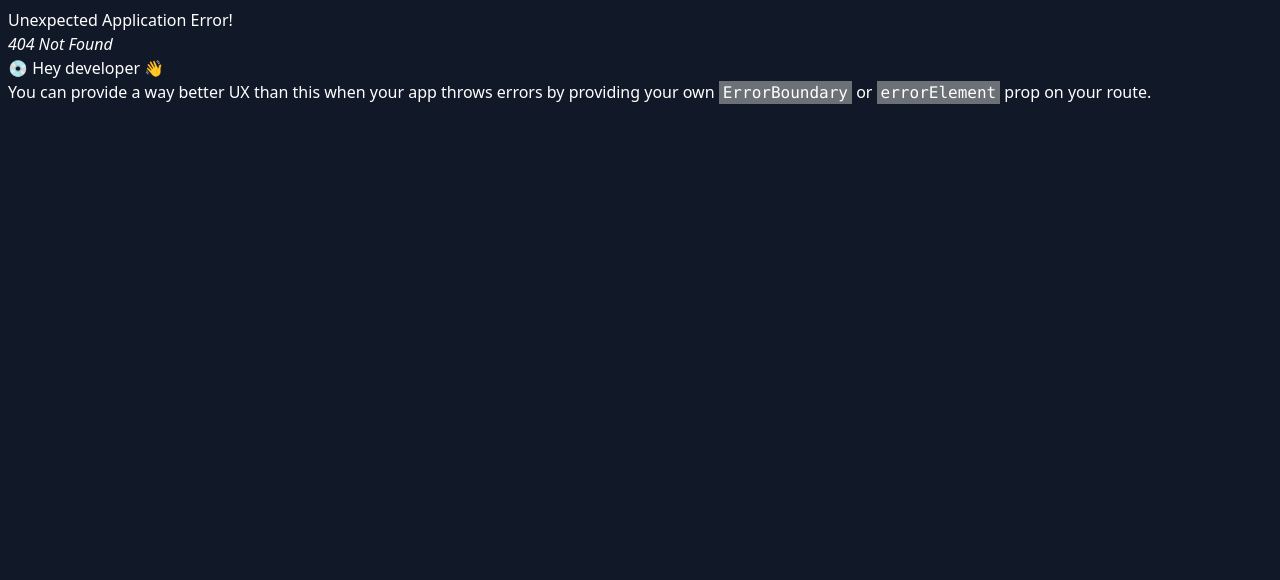
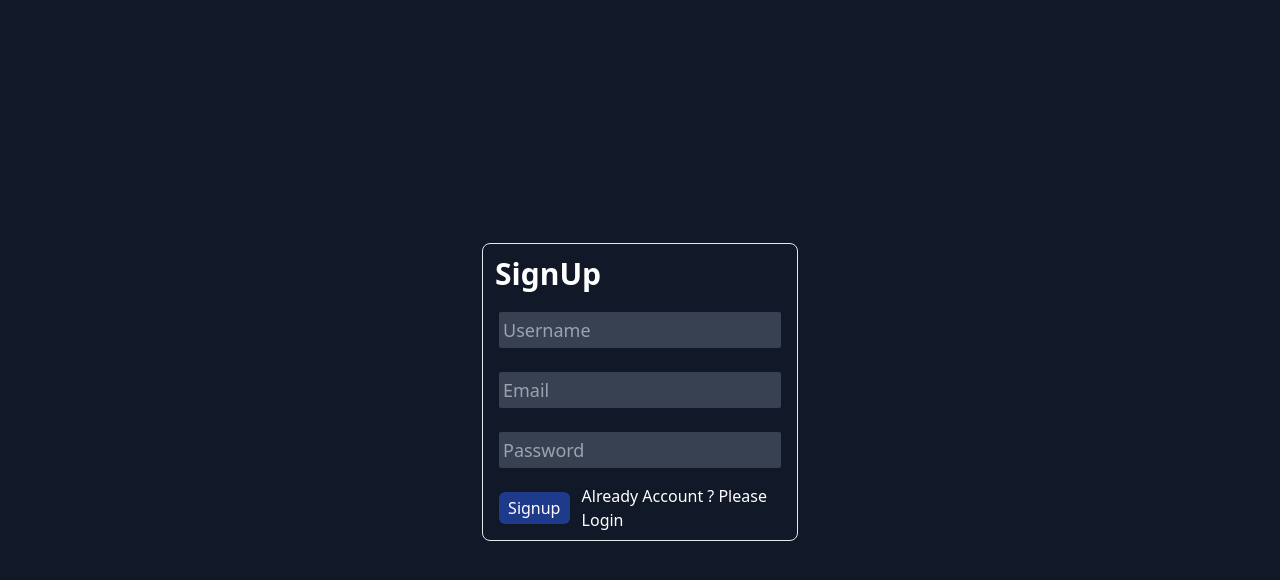
Before and after one commit to ShubhamSagar5/TaskManagement, a React (Create React App) app in the folder frontend/: page /signup in a window 1280 px wide. Before the commit this address had no page. Shown: the top 580 px of the page. Built offline with nearby package versions, Linux system fonts and the light colour scheme.

Commit message:
Login And Signup Page Implement

```diff
--- /dev/null
+++ b/frontend/src/pages/Login.js
@@ -0,0 +1,24 @@
+import React from 'react'
+import { Link } from 'react-router-dom'
+
+const Login = () => {
+  return (
+    <div className=' h-[98%] flex justify-center items-center'>
+
+    <div className='flex bg-gray- flex-col w-3/12 p-1 rounded-lg border border-gray-200'>
+        <h2 className='text-3xl font-semibold p-2 '>Login</h2>
+        <input type="text" className='text-lg m-3 outline-none rounded-sm bg-gray-700  p-1' name='userName' placeholder='Username' />
+        {/* <input type="text" name='email' className='text-lg m-3 outline-none rounded-sm bg-gray-700  p-1' placeholder='Email' /> */}
+        <input type="text" name='password' className='text-lg m-3 outline-none rounded-sm bg-gray-700  p-1' placeholder='Password' />
+        <div className='flex items-center justify-between'>
+             <button className='bg-blue-900 p-1 w-3/12 rounded-md m-3'>Login</button>
+        <Link to={"/signup"}><p> New User ? Please Signup</p></Link>
+        </div>
+
+
+    </div>
+</div>
+  )
+}
+
+export default Login
--- /dev/null
+++ b/frontend/src/pages/Signup.js
@@ -0,0 +1,24 @@
+import React from 'react'
+import { Link } from 'react-router-dom'
+
+const Signup = () => {
+  return (
+    <div className=' h-[98%] flex justify-center items-center'>
+
+        <div className='flex bg-gray- flex-col w-3/12 p-1 rounded-lg border border-gray-200'>
+            <h2 className='text-3xl font-semibold p-2 '>SignUp</h2>
+            <input type="text" className='text-lg m-3 outline-none rounded-sm bg-gray-700  p-1' name='userName' placeholder='Username' />
+            <input type="text" name='email' className='text-lg m-3 outline-none rounded-sm bg-gray-700  p-1' placeholder='Email' />
+            <input type="text" name='password' className='text-lg m-3 outline-none rounded-sm bg-gray-700  p-1' placeholder='Password' />
+            <div className='flex items-center justify-between'>
+                 <button className='bg-blue-900 p-1 w-3/12 rounded-md m-3'>Signup</button>
+            <Link to={"/login"}><p>Already Account ? Please Login</p></Link>
+            </div>
+
+
+        </div>
+    </div>
+  )
+}
+
+export default Signup
```
Also changed, not shown: frontend/src/App.js (+10 -0 lines).
